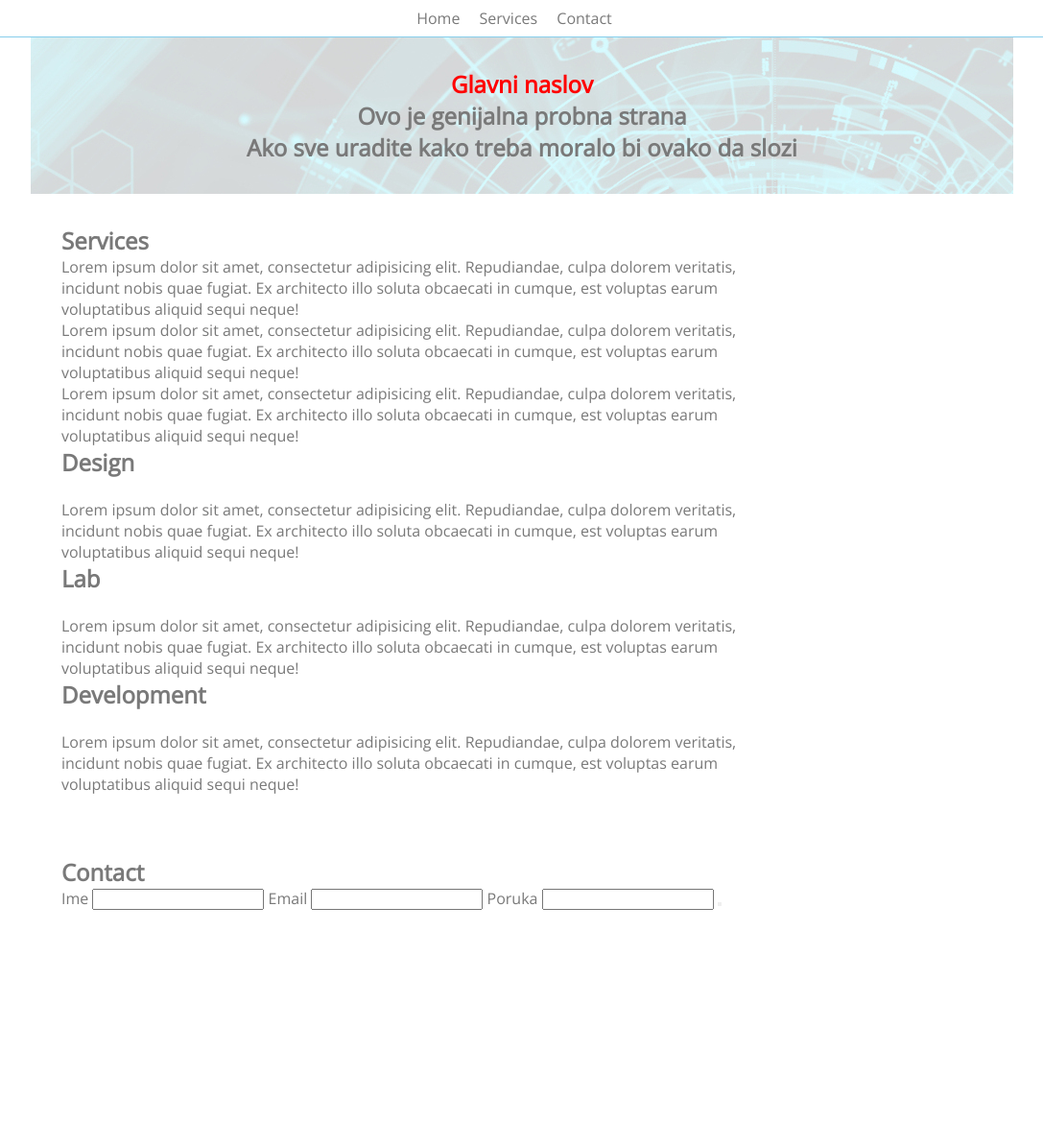
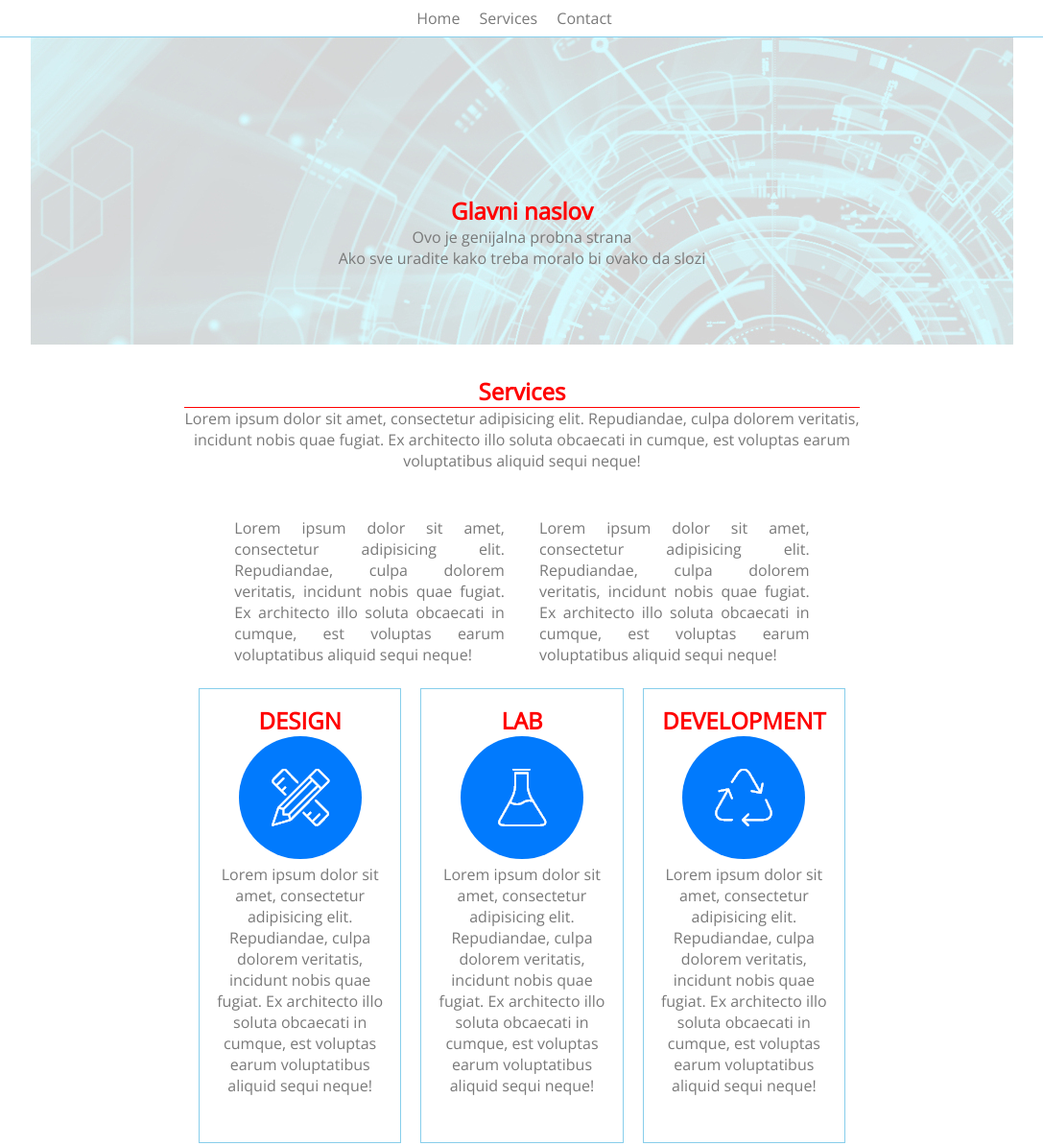
Before and after one commit to VladimirK138/vezba1, a plain HTML site: page index.html in a window 1280 px wide. Shown: the top 1194 px of the page at 96% size, without its empty margins (96-1183 px from the left). Before the commit the page ends 980 px from the top, so only its background shows below. Drawn offline with nearby package versions, Linux system fonts and the light colour scheme; files that its build step writes are made by us from their sources.

Commit message:
zavrsen section 2 i 3

```diff
--- a/index.html
+++ b/index.html
@@ -19,42 +19,42 @@
 	</header>
 	<section class="glavni">
 		<h1>Glavni naslov</h1>
-		<h2>Ovo je genijalna probna strana</h2>
-		<h2>Ako sve uradite kako treba moralo bi ovako da slozi</h2>
+		<p>Ovo je genijalna probna strana</p>
+		<p>Ako sve uradite kako treba moralo bi ovako da slozi</p>
 	</section>
-	<section>
+	<section class="services">
 		<h1 id="services">Services</h1>
 		<p>Lorem ipsum dolor sit amet, consectetur adipisicing elit. Repudiandae, culpa dolorem veritatis, incidunt nobis quae fugiat. Ex architecto illo soluta obcaecati in cumque, est voluptas earum voluptatibus aliquid sequi neque!</p>
-		<p>Lorem ipsum dolor sit amet, consectetur adipisicing elit. Repudiandae, culpa dolorem veritatis, incidunt nobis quae fugiat. Ex architecto illo soluta obcaecati in cumque, est voluptas earum voluptatibus aliquid sequi neque!</p>
-		<p>Lorem ipsum dolor sit amet, consectetur adipisicing elit. Repudiandae, culpa dolorem veritatis, incidunt nobis quae fugiat. Ex architecto illo soluta obcaecati in cumque, est voluptas earum voluptatibus aliquid sequi neque!</p>
-		<div>
+		<p class="paragraf">Lorem ipsum dolor sit amet, consectetur adipisicing elit. Repudiandae, culpa dolorem veritatis, incidunt nobis quae fugiat. Ex architecto illo soluta obcaecati in cumque, est voluptas earum voluptatibus aliquid sequi neque!</p>
+		<p class="paragraf">Lorem ipsum dolor sit amet, consectetur adipisicing elit. Repudiandae, culpa dolorem veritatis, incidunt nobis quae fugiat. Ex architecto illo soluta obcaecati in cumque, est voluptas earum voluptatibus aliquid sequi neque!</p>
+		<div class="icone">
 			<h2>Design</h2>
-			<img src="">
+			<img src="images/icons/icon1.png">
 			<p>Lorem ipsum dolor sit amet, consectetur adipisicing elit. Repudiandae, culpa dolorem veritatis, incidunt nobis quae fugiat. Ex architecto illo soluta obcaecati in cumque, est voluptas earum voluptatibus aliquid sequi neque!</p>
 		</div>
-		<div>
+		<div class="icone">
 			<h2>Lab</h2>
-			<img src="">
+			<img src="images/icons/icon2.png">
 			<p>Lorem ipsum dolor sit amet, consectetur adipisicing elit. Repudiandae, culpa dolorem veritatis, incidunt nobis quae fugiat. Ex architecto illo soluta obcaecati in cumque, est voluptas earum voluptatibus aliquid sequi neque!</p>
 		</div>
-		<div>
+		<div class="icone">
 			<h2>Development</h2>
-			<img src="">
+			<img src="images/icons/icon3.png">
 			<p>Lorem ipsum dolor sit amet, consectetur adipisicing elit. Repudiandae, culpa dolorem veritatis, incidunt nobis quae fugiat. Ex architecto illo soluta obcaecati in cumque, est voluptas earum voluptatibus aliquid sequi neque!</p>
 		</div>
 	</section>
-	<section>
+	<section class="contact">
 		<h1 id="contact">Contact</h1>
-		<form>
-			<label>Ime</label>
-			<input type="text" name="ime">
-			<label>Email</label>
-			<input type="text" name="email">
-			<label>Poruka</label>
-			<input type="textaria" name="poruka">
-			<button></button>
-			<img src="">
+		<form action="#" method="POST" autocomplete="on" enctype="multipart/form-datd">
+			<label for="ime">Ime</label>
+			<input id="ime" type="text" name="ime" placeholder="Ime i prezime" size="10" maxlength="10">
+			<label for="email">Email</label>
+			<input id="emfld" type="email" name="email" placeholder="Enter email">
+			<label for="poruka">Poruka</label>
+			<input id="poruka" type="textarea" name="poruka" rows="3" cols="22" form="usrform" placeholder="Ostavite Vasu poruku">
+			<button type="submit" class="btn btn-default">Posalji</button>
 		</form>
+		<img src="images/contactus.png">
 	</section>
 
 </body>
--- a/scss/style.scss
+++ b/scss/style.scss
@@ -11,7 +11,12 @@ header, footer {
 section {
 	width:80%;
 	padding: 2em 10em;
+	margin:0 auto;
+	text-align:center;
 }
+h1,h2 {
+	color: red;
+	}
 
 nav {
 	width:100%;
@@ -37,9 +42,55 @@ nav {
 
 .glavni {
 	background-image: url("../images/bkg1.jpg");
-	margin:0 auto;
-	text-align:center;
+	height:40vh;
 		h1 {
-			color: red;
+			margin: 5.5em auto 0;
 		}
 }
+
+.services {
+	h1 {
+		border-bottom:1px solid red;
+		margin:0 auto;
+		width: 100%;
+	}
+	p {
+		margin-bottom: 2em;
+	}
+	p.paragraf {
+		display: inline-block;
+		width: 40%;
+		text-align:justify;
+		margin: 1em;
+	}
+	.icone {
+		display: inline-block;
+		border:1px solid skyblue;
+		width: 30%;
+		padding:1em;
+		margin: 0.5em;
+		h2 {
+			text-transform: uppercase;
+		}
+		img {
+			border-radius:100px;
+		}
+	}
+}
+
+.contact {
+		h1 {
+		border-bottom:1px solid red;
+		margin:0 auto;
+		width: 100%;
+		}
+		form {
+			display:inline-block;
+			text-align: left;
+			width: 40%;
+				label {
+					display: block;
+					color: red;
+				}
+		}
+}
```
